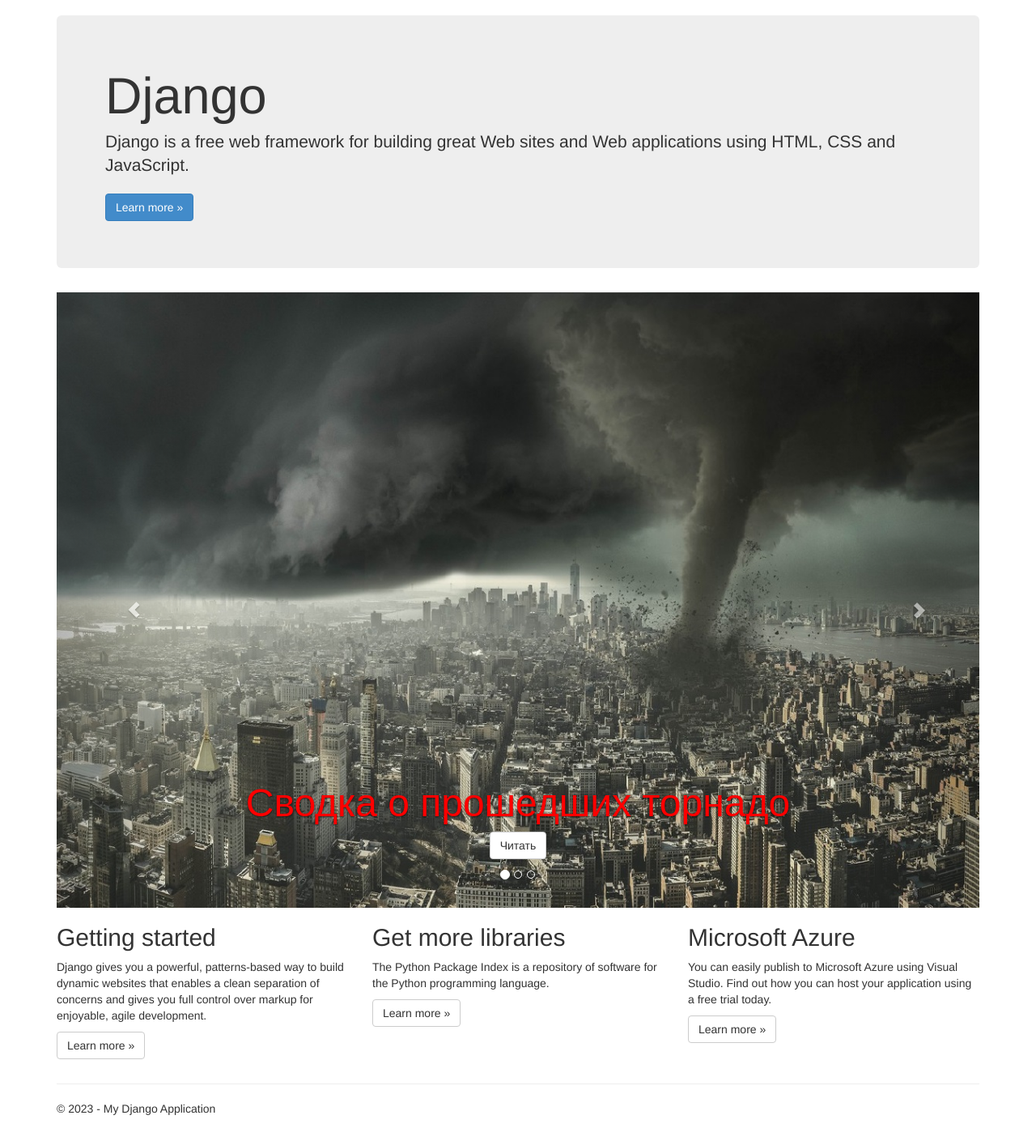
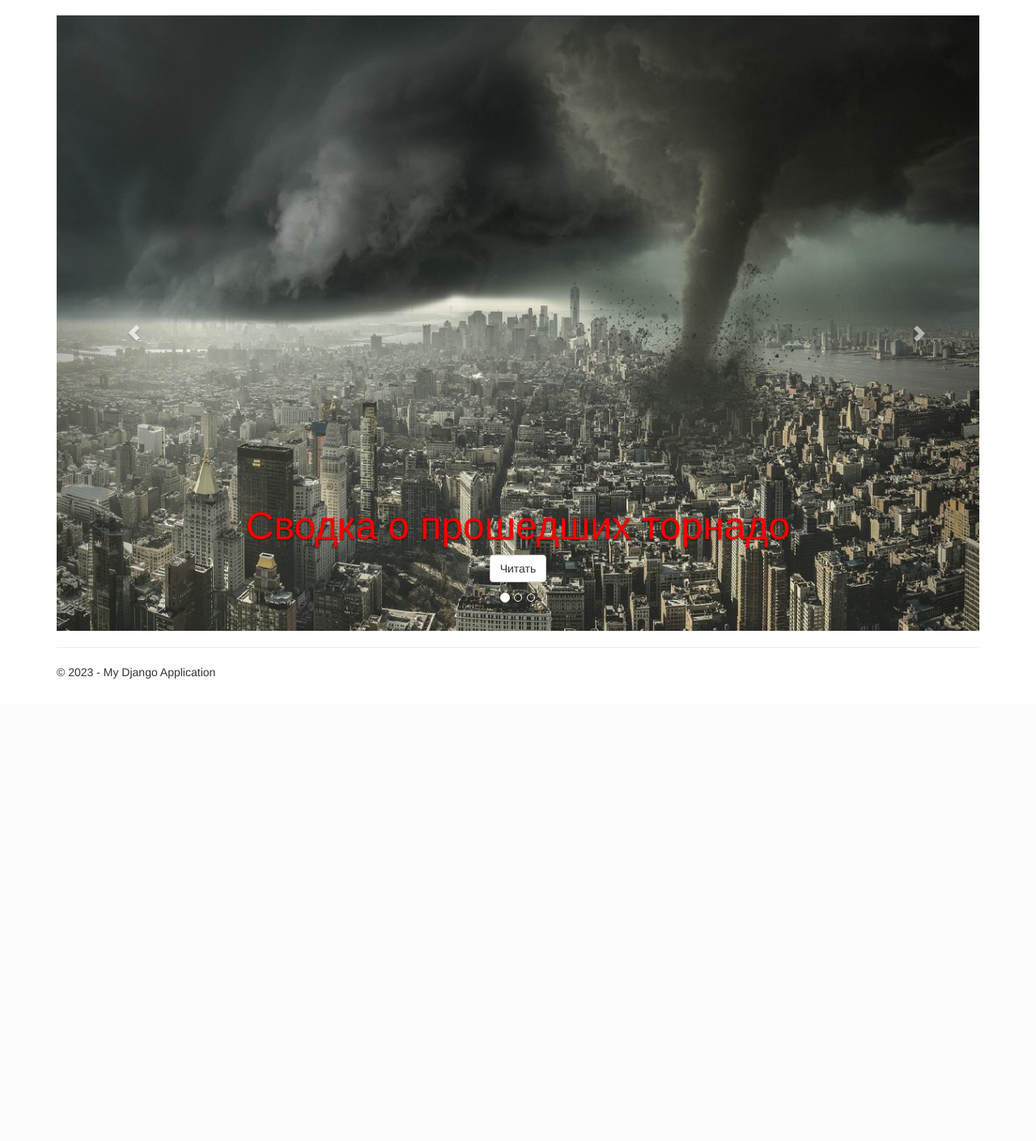
Before and after one commit to EfimovEvgenii/DjangoWebProject1, a Django app: page / in a window 1280 px wide. Shown: the part 61-1470 px from the top of the page at 81% size. After the commit the page ends 899 px from the top, so only its background shows below. Run offline with Django 3.2, Linux system fonts and the light colour scheme; some libraries are stand-ins or nearby versions.

Commit message:
Update index.html

```diff
--- a/DjangoWebProject1/app/templates/app/index.html
+++ b/DjangoWebProject1/app/templates/app/index.html
@@ -4,11 +4,6 @@
 
 {% load static %}
 
-<div class="jumbotron">
-    <h1>Django</h1>
-    <p class="lead">Django is a free web framework for building great Web sites and Web applications using HTML, CSS and JavaScript.</p>
-    <p><a href="https://www.djangoproject.com/" class="btn btn-primary btn-large">Learn more &raquo;</a></p>
-</div>
 
 <div id="myCarousel" class="carousel slide" data-ride="carousel" data-interval="2000">
     <ol class="carousel-indicators">
@@ -64,26 +59,5 @@
     </a>
 </div>
 
-<div class="row">
-    <div class="col-md-4">
-        <h2>Getting started</h2>
-        <p>
-            Django gives you a powerful, patterns-based way to build dynamic websites that
-            enables a clean separation of concerns and gives you full control over markup
-            for enjoyable, agile development.
-        </p>
-        <p><a class="btn btn-default" href="https://djangobook.com/django-tutorials/">Learn more &raquo;</a></p>
-    </div>
-    <div class="col-md-4">
-        <h2>Get more libraries</h2>
-        <p>The Python Package Index is a repository of software for the Python programming language.</p>
-        <p><a class="btn btn-default" href="https://pypi.org/">Learn more &raquo;</a></p>
-    </div>
-    <div class="col-md-4">
-        <h2>Microsoft Azure</h2>
-        <p>You can easily publish to Microsoft Azure using Visual Studio. Find out how you can host your application using a free trial today.</p>
-        <p><a class="btn btn-default" href="http://azure.microsoft.com">Learn more &raquo;</a></p>
-    </div>
-</div>
 
 {% endblock %}
```
